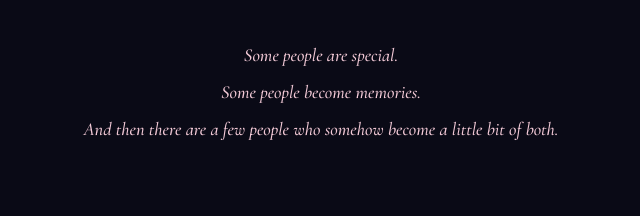
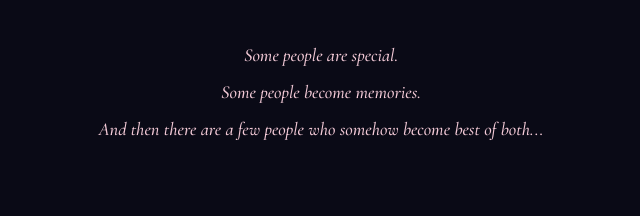
Before and after one commit to hitboy1030-eng/For-you, a plain HTML site: page index.html in a window 1280 px wide. Shown: the part 1223-1439 px from the top of the page, 319-959 px from the left. Drawn offline with nearby package versions, Linux system fonts and the light colour scheme; animation ran at ten frames a second.

Commit message:
index.html

```diff
--- a/index.html
+++ b/index.html
@@ -483,7 +483,7 @@
   <div class="closing-lines reveal">
     <p>Some people are special.</p>
     <p>Some people become memories.</p>
-    <p>And then there are a few people who somehow become a little bit of both.</p>
+    <p>And then there are a few people who somehow become best of both...</p>
   </div>
 
 </section>
```
